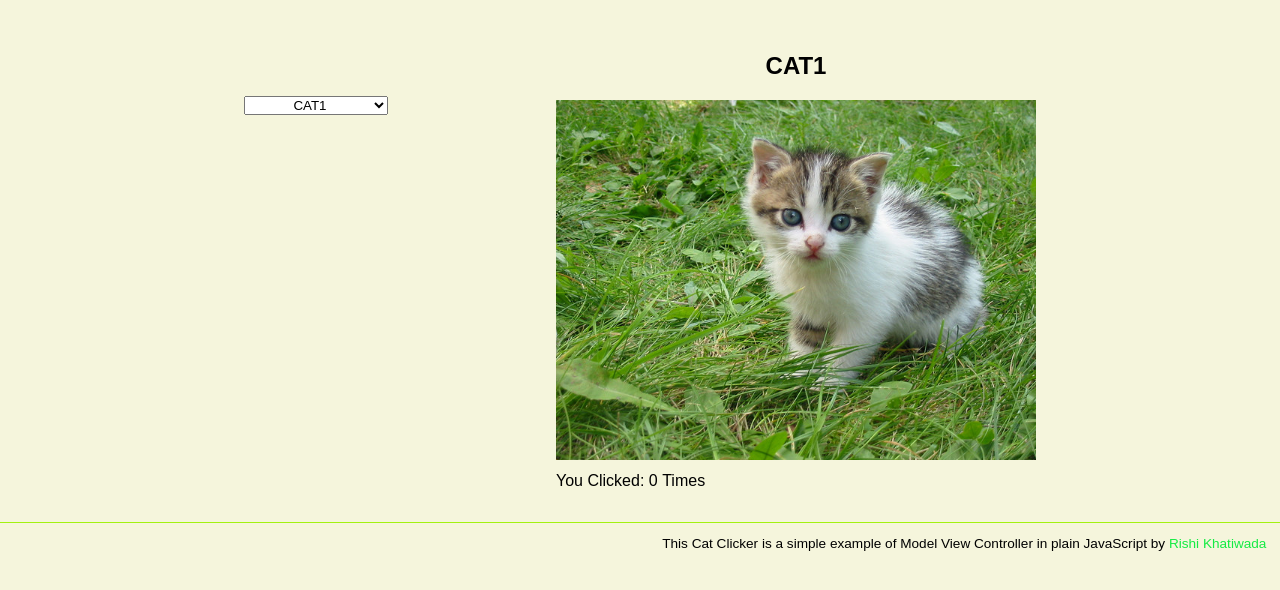
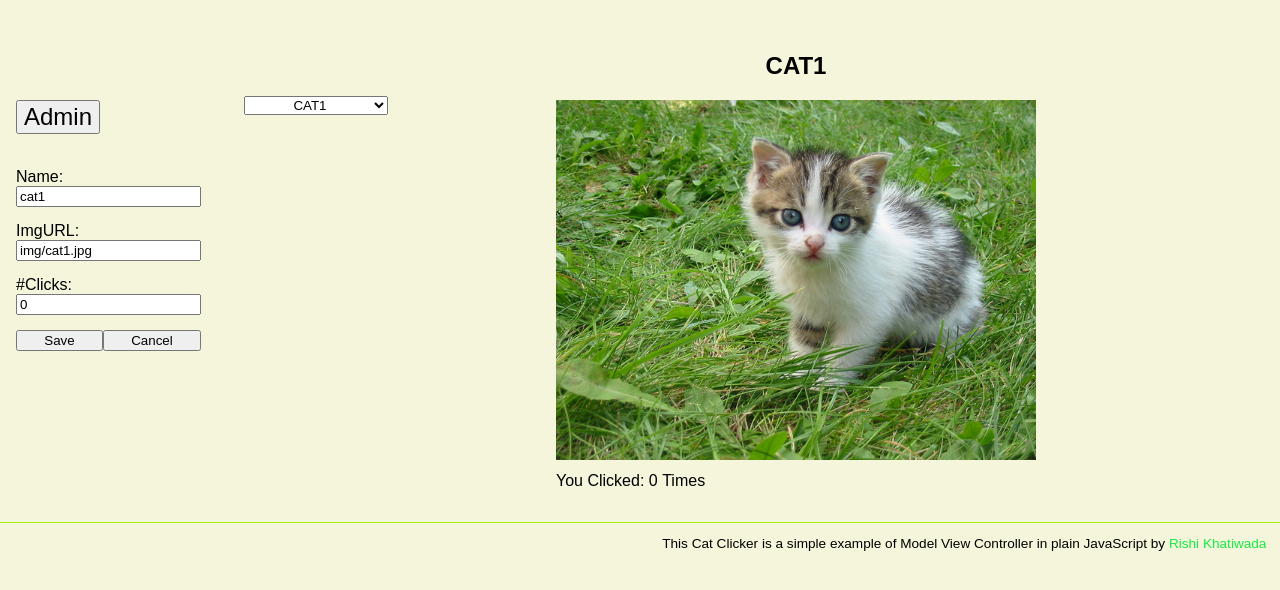
Before and after one commit to rsi2940/myCatClicker, a plain HTML site: page index.html in a window 1280 px wide. Drawn offline with Linux system fonts and the light colour scheme.

Commit message:
added premium pro version styles and js

```diff
--- a/index.html
+++ b/index.html
@@ -26,6 +26,21 @@
         </div>
 
     </div>
+    <!-- admin template area -->
+    <button class="admin-button">Admin</button>
+    <div class="admin hidden">
+
+        <label for="name">Name:</label>
+        <input type="text" id="name">
+        <label for="imgUrl">ImgURL:</label>
+        <input type="text" id="imgUrl">
+        <label for="clicks">#Clicks:</label>
+        <input type="number" id="clicks">
+        <div class="buttons">
+            <button class="save button">Save</button>
+            <button class="cancel button">Cancel</button>
+        </div>
+    </div>
     <footer>This Cat Clicker is a simple example of Model View Controller in plain JavaScript <span>by
         <a href="https://github.com/rsi2940">Rishi Khatiwada</a> </span>
     </footer>
--- a/index.js
+++ b/index.js
@@ -20,6 +20,7 @@ const octopus = {
     //initialize views
     catView.init();
     catListView.init();
+    adminView.init();
   },
 
   //getter for model.cats
@@ -37,8 +38,8 @@ const octopus = {
   //increment counter then render
   incrementCounter() {
     model.currentCat.clickCount++;
-
     catView.render();
+    adminView.render();
   }
 };
 
@@ -85,6 +86,7 @@ const catListView = {
       const cat = cats.find(cat => cat.name === e.target.value);
       octopus.currentCat = cat;
       catView.render();
+      adminView.render();
       //this.render();
     });
 
@@ -95,5 +97,37 @@ const catListView = {
   render() {}
 };
 
+//premium pro version !!
+const adminView = {
+  init() {
+    // store DOM element for later access
+    this.adminBtn = document.querySelector(".admin-button");
+    this.adminArea = document.querySelector(".admin");
+    this.saveBtn = document.querySelector(".save");
+    this.cancelBtn = document.querySelector(".cancel");
+    this.adminName = document.querySelector("#name");
+    this.adminImg = document.querySelector("#imgUrl");
+    this.adminCount = document.querySelector("#clicks");
+
+    // admin click listener to toggle visibility
+    this.adminBtn.addEventListener("click", () => {
+      this.adminArea.classList.toggle("hidden");
+    });
+
+    // cancel button hides admin area
+    this.cancelBtn.addEventListener("click", () =>
+      this.adminArea.classList.add("hidden")
+    );
+
+    this.render();
+  },
+  render() {
+    const currentCat = octopus.currentCat;
+    this.adminName.value = currentCat.name;
+    this.adminImg.value = currentCat.imgSrc;
+    this.adminCount.value = currentCat.clickCount;
+  }
+};
+
 //initialize
 octopus.init();
--- a/styles.css
+++ b/styles.css
@@ -42,6 +42,36 @@ a {
   text-decoration: none;
   color: #14eb43;
 }
+.admin-button {
+  /* position: fixed;
+  top: 100px;
+  left: 16px; */
+  font-size: 1.5em;
+}
+.admin {
+  /* position: fixed;
+  top: 160px;
+  left: 16px; */
+  margin-top: 0.5em;
+  display: flex;
+  flex-direction: column;
+}
+
+.admin > input {
+  margin-bottom: 15px;
+}
+
+.buttons {
+  display: flex;
+}
+
+.button {
+  flex-grow: 1;
+}
+
+.hidden {
+  display: none;
+}
 @media (min-width: 64em) {
   .wrapper {
     width: 75vw;
@@ -64,4 +94,29 @@ a {
   footer {
     text-align: right;
   }
+  .admin-button {
+    position: fixed;
+    top: 100px;
+    left: 16px;
+    font-size: 1.5em;
+  }
+  .admin {
+    position: fixed;
+    top: 160px;
+    left: 16px;
+    display: flex;
+    flex-direction: column;
+  }
+
+  .admin > input {
+    margin-bottom: 15px;
+  }
+
+  .buttons {
+    display: flex;
+  }
+
+  .button {
+    flex-grow: 1;
+  }
 }
```
